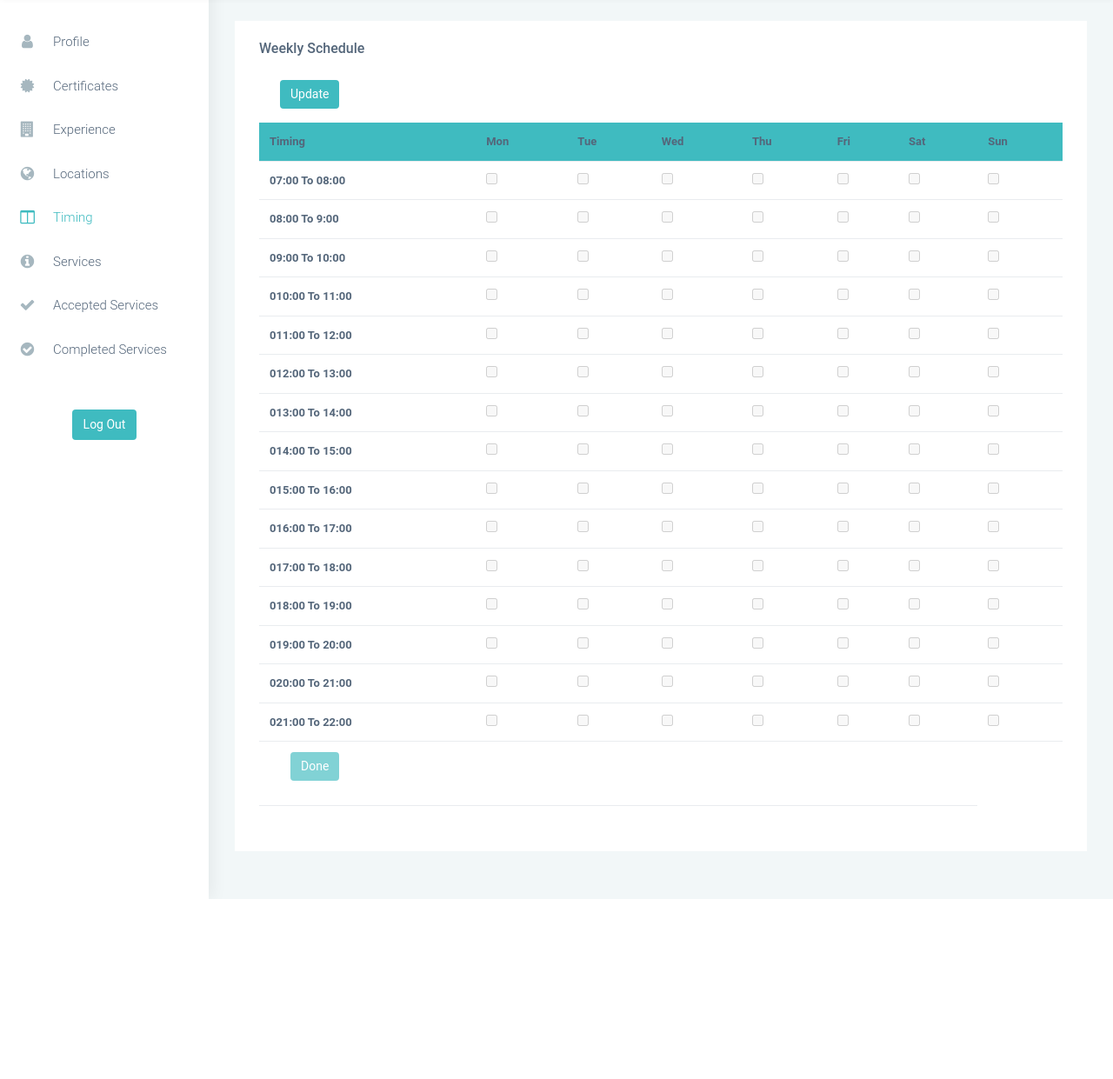
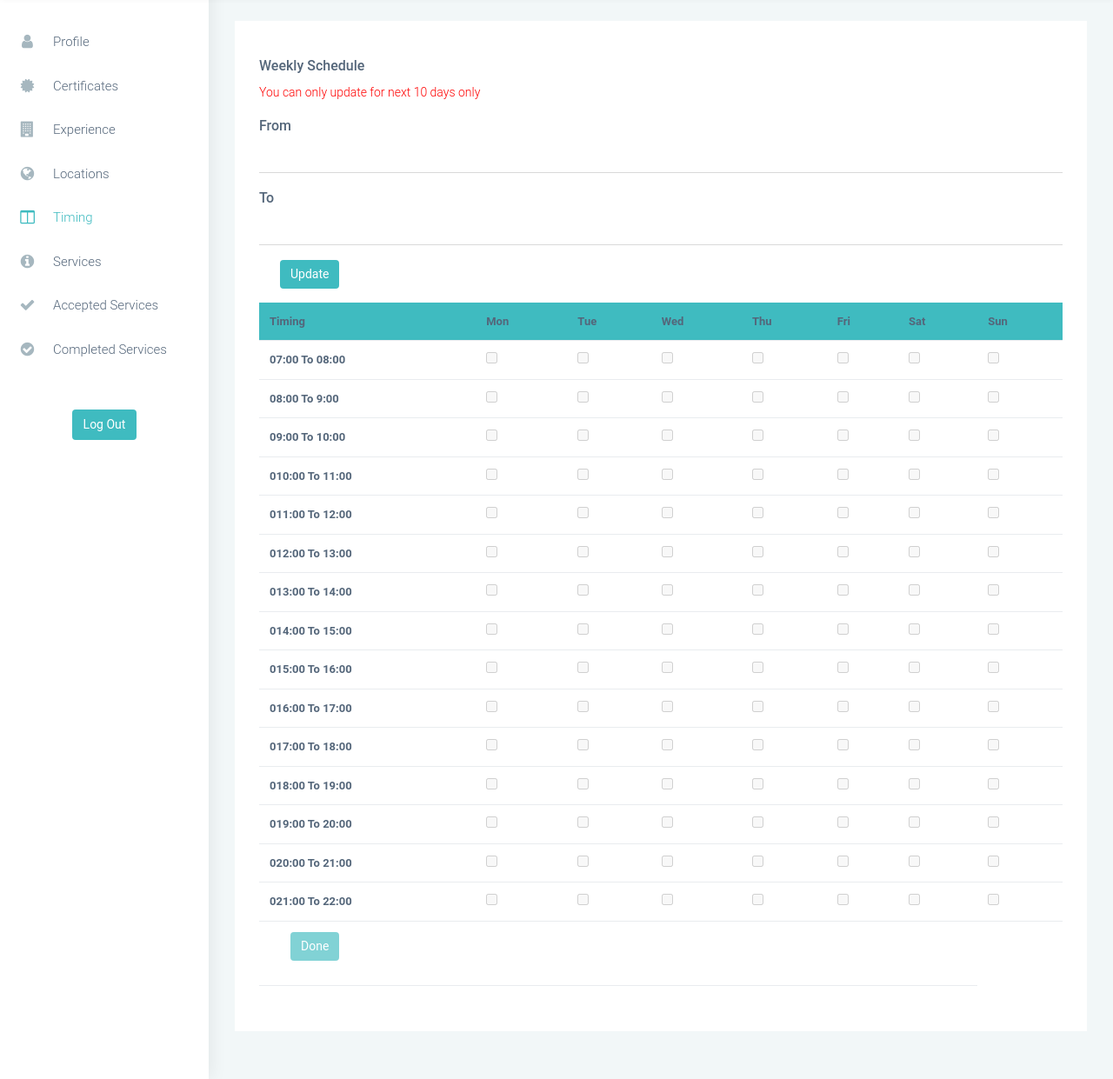
Before and after one commit to Himani-Trivedi/NN, a PHP site: page /time.php in a window 1280 px wide. Shown: the part 71-1312 px from the top of the page at 87% size. Before the commit the page ends 1105 px from the top, so only its background shows below. Run offline with PHP 8.4, Linux system fonts and the light colour scheme; some libraries are stand-ins or nearby versions.

Commit message:
From/To Added

```diff
--- a/system_nurses/time.php
+++ b/system_nurses/time.php
@@ -14,6 +14,12 @@
     <link href="style.min.css" rel="stylesheet">
     <link rel="stylesheet" href="https://cdnjs.cloudflare.com/ajax/libs/font-awesome/4.7.0/css/font-awesome.min.css">
     <script src="jquery-3.5.1.min.js"></script>
+    <script src="https://ajax.googleapis.com/ajax/libs/jquery/3.5.1/jquery.min.js"></script>
+
+<!-- jquery Ui -->
+     <link href="https://code.jquery.com/ui/1.10.4/themes/ui-lightness/jquery-ui.css" rel="stylesheet">
+      <script src="https://code.jquery.com/jquery-1.10.2.js"></script>
+      <script src="https://code.jquery.com/ui/1.10.4/jquery-ui.js"></script>
 
     <style type="text/css">
         body{
@@ -26,7 +32,6 @@
 
     </style>
 </head>
-
 
 <body>
 
@@ -67,7 +72,7 @@
                         href="javascript:void(0)"><i class="ti-menu ti-close"></i></a>
                 </div>
 
-                <div class="navbar-collapse collapse" style="background-color:rgba(63,187,192,255) ;" id="navbarSupportedContent" data-navbarbg="skin5">
+                <div class="navbar-collapse collapse" style="background-color:rgba(63,187,192,255) ; z-index: 0;" id="navbarSupportedContent" data-navbarbg="skin5">
 
 
                     <ul class="navbar-nav me-auto mt-md-0 ">
@@ -152,12 +157,22 @@
                 <div class="row">
                     <div class="col-12">
                         <div class="card">
-                            <div class="card-body">
+                            <div class="card-body"><br>
                                 <form class="form-horizontal form-material mx-2">
                                     <div class="form-group">
-                                        <label>Weekly Schedule</label>
+                                        <label>Weekly Schedule</label><br>
+                                        <span style="font-size:14px;color: red;">You can only update for next 10 days only</span>
                                     </div>
 
+                                    <div class="form-group">
+                                        <label>From</label>
+                                        <input type="text" class="form-control" id="from" style="">
+                                    </div>
+
+                                    <div class="form-group">
+                                        <label>To</label>
+                                        <input type="text" class="form-control" id="to">
+                                    </div>
 
                                     <div class="form-group">
                                              <button type="button" class="btn btn-success mx-4 me-md-3 text-white" style="background-color:rgba(63,187,192,255); border:0px" onclick="funEna()">Update </button>
@@ -184,9 +199,9 @@
 
                     <fieldset disabled id="time">
                         <div class="form-group">
-                                   <table class="table">
+                           <table class="table" id="tabel">
                                   <thead style="background-color:rgba(63,187,192,255); color:white">
-                                            <tr>
+                                    <tr id="tabelth" >
                                       <th scope="col">Timing</th>
                                       <th scope="col">Mon</th>
                                       <th scope="col">Tue</th>
@@ -259,12 +274,54 @@
             </div>
         </tbody>
     </table>
+
 </div>
 </body>
 <script type="text/javascript">
+
+    let from,to;
+
     function funEna(){
         document.getElementById('time').disabled=false;
+        from=document.getElementById('from').value;
+        to=document.getElementById('to').value;
+
+        var f=new Date(from.slice(6,10),from.slice(3,5),from.slice(0,2));
+        var t=new Date(to.slice(6,10),to.slice(3,5),to.slice(0,2));
+
+        calcDate(f,t);
     }
+
+     function calcDate(f,t){
+         // To calculate the time difference of two dates
+            var Difference_In_Time = t.getTime() - f.getTime() ;
+
+            // To calculate the no. of days between two dates
+            var Difference_In_Days = Difference_In_Time / (1000 * 3600 * 24);
+
+            console.log(Difference_In_Days);
+    }
+
+
+    $(function(){
+        $('#from').datepicker({
+            dateFormat:"dd-mm-yy",
+            minDate:1,
+            maxDate:10,
+            onClose: function( selectedDate ) {
+            $( "#to" ).datepicker( "option", "minDate", selectedDate );
+            }
+        });
+
+        $('#to').datepicker({
+            dateFormat:"dd-mm-yy",
+            maxDate:10,
+             onClose: function( selectedDate ) {
+            $( "#from" ).datepicker( "option", "maxDate", selectedDate );
+            }
+        });
+
+    });
 </script>
 <?php
 
```
Lines whose indentation alone changed are shown as unchanged.
